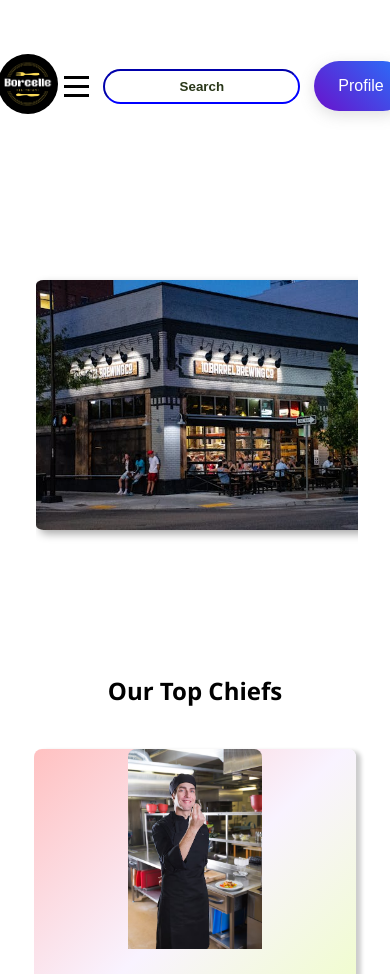
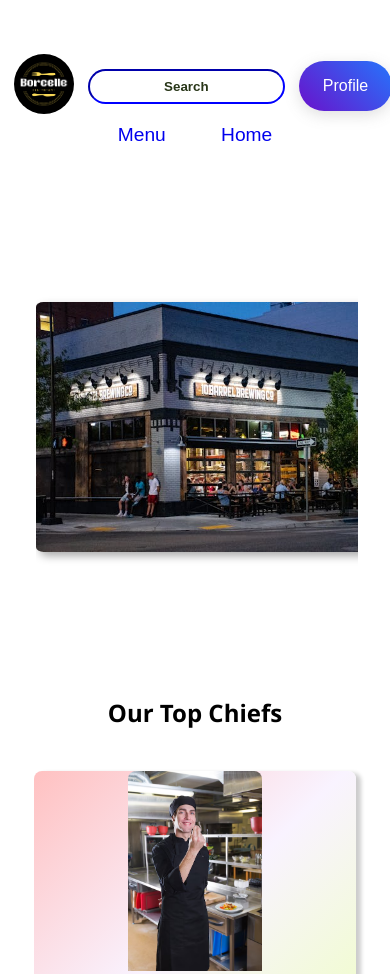
Before and after one commit to Amrit990/Amrit990.github.io, a plain HTML site: page about.html in a window 390 px wide. Shown: the top 974 px of the page. Drawn offline with Linux system fonts and the light colour scheme.

Commit message:
css cghnage

```diff
--- a/about.html
+++ b/about.html
@@ -23,17 +23,15 @@
         <a href="./about.html">About us</a>
 
     </nav>
-    <div class="hamburger-menu">
-      <span></span>
-      <span></span>
-      <span></span>
-  </div>
+
 
     <input type="text" placeholder=" Search " class="search"  >
     <div  class="button">
         <button>Profile</button>
     </div>
 </div>
+<button class="mobile"> <a href="./Menu.html">  Menu   </a> </button>
+<button class="mobile"> <a href="./index.html">  Home  </a> </button>
 <div class="history">
   <div class="imageHistory">
     <img src="./images/ousideback.jpeg" alt="History Image">
--- a/css/about.css
+++ b/css/about.css
@@ -116,6 +116,9 @@
     border-radius: 20px;
 border-color: blue;
 text-align: center;
+}
+.mobile{
+  display: none;
 }
 
 input[type="text"]::placeholder {
@@ -360,56 +363,7 @@
 .slide.active {
   opacity: 1;
 }
-/* @media (max-width: 480px)  {
-  *{
-    justify-content: center;
-    align-items: center;
-    text-align: center;
 
-  }
-  .header{
-    height: 30px;
-    width: 100%;
-    display: row;
-    justify-content: center;
-    align-items: center;
-    text-align: center;
-    margin-left: 60px;
-  }
-  nav{
-    display: none;
-  }
-  .history{
-    margin: 20px;
-    display: flex;
-    flex-direction: row;
-  }
-  .history img{
-    height: 250px;
-    width: auto;
-    margin-top: 20px;
-    margin-left: 90px;
-  }
-  .historyText {
-    padding: 10px;
-    width: 60%;
-    opacity: 0;
-    transform: translateY(20px);
-    animation: fadeInUp 1s forwards;
-    animation-delay: 1s;
-  }
-
-  .historyText h2 {
-    font-size: 1.0rem;
-    margin: 0.5rem;
-  }
-
-  .historyText p {
-    font-size: 0.9em;
-    line-height: 1.0;
-    margin-bottom: 2px;
-  }
-} */
 @media (max-width: 480px)  {
   * {
       justify-content: center;
@@ -425,18 +379,22 @@
       text-align: center;
       gap: 6px;
   }
-  .hamburger-menu {
-      display: flex;
-      flex-direction: column;
-      cursor: pointer;
-  }
-  .hamburger-menu span {
-      width: 25px;
-      height: 3px;
-      background: black;
-      margin: 3px 0;
-      transition: 0.4s;
-  }
+  .mobile {
+    display: contents;
+    border: 2px solid black;
+    color: #0367d3;
+
+}
+.mobile a{
+    list-style-type: none;
+    text-decoration: none;
+    border: 2px solid black;
+    border: none;
+    padding: 5px;
+    margin: 20px;
+    font-size: larger;
+
+}
   nav {
     display: none;
 }
--- a/css/menu.css
+++ b/css/menu.css
@@ -121,6 +121,9 @@
   color: #283618;
   opacity: 1;
   font-weight: bold;
+}
+.mobile{
+  display: none;
 }
 
 /* Hero Section */
@@ -349,11 +352,22 @@
 nav{
   display: none;
 }
-  nav a {
-      font-size: medium;
-      padding: 0.5rem;
-  }
+.mobile {
+  display: contents;
+  border: 2px solid black;
+  color: #0367d3;
 
+}
+.mobile a{
+  list-style-type: none;
+  text-decoration: none;
+  border: 2px solid black;
+  border: none;
+  padding: 5px;
+  margin: 20px;
+  font-size: larger;
+
+}
   .menu {
       flex-direction: column;
       align-items: center;
--- a/css/style.css
+++ b/css/style.css
@@ -140,22 +140,7 @@
 gap: 20px ;
 
 }
-/* .special{
-    height: 95%;
-    width: 30%;
-    border: 2px solid black;
 
-} */
-/* .special {
-    display: flex;
-    justify-content: space-around;
-    align-items: center;
-    flex-wrap: wrap;
-    height: 95%;
-    width: 30%;
-    border: 2px solid black;
-    overflow: hidden;
-} */
 .special {
     display: flex;
     flex-direction: column;
@@ -325,7 +310,9 @@
 .buy-button:hover {
     background-color: #0056b3;
 }
-
+.mobile{
+    display: none;
+}
 
 /* aside content ends here noe the footer part start */
 .footer {
@@ -470,17 +457,37 @@
     nav {
         display: none;
     }
-    .hamburger-menu {
-        display: block;
-        font-size: .5rem;
-        cursor: pointer;
-        height: 10px;
+    .mobile {
+        display: contents;
+        border: 2px solid black;
+        color: #0367d3;
+
+    }
+    .mobile a{
+        list-style-type: none;
+        text-decoration: none;
+        border: 2px solid black;
+        border: none;
+        padding: 5px;
+        margin: 20px;
+        font-size: larger;
 
     }
 
     .hero {
         display: none;
         gap: 10px;
+    }
+    .mobile button a {
+        height: 80px;
+        width: 80px;
+        display: inline-block;
+        margin-top: 4px;
+        padding: 10px;
+        text-align: center;
+        justify-content: center;
+        align-items: center;
+        margin-left: 40px;
     }
     .item {
         width: 100%;
@@ -521,37 +528,3 @@
         text-align: center;
     }
 }
-.hamburger-menu {
-    cursor: pointer;
-}
-
-.hamburger-menu span {
-    display: none;
-    width: 20px;
-    height: 3px;
-    background-color: #333;
-    margin: 5px 0;
-    margin-left: 20px;
-}
-
-@media (max-width: 480px) {
-    nav {
-        display: none;
-        flex-direction: column;
-        align-items: center;
-        width: 100%;
-    }
-
-    nav.active {
-        display: flex;
-    }
-}
-
-@media (max-width: 1920px) {
-    .hamburger-menu{
-        display: none;
-    }
-    .hamburger-menu span{
-        display: none;
-    }
-}
```
Also changed, not shown: Menu.html (+2 -0 lines), index.html (+4 -5 lines).
